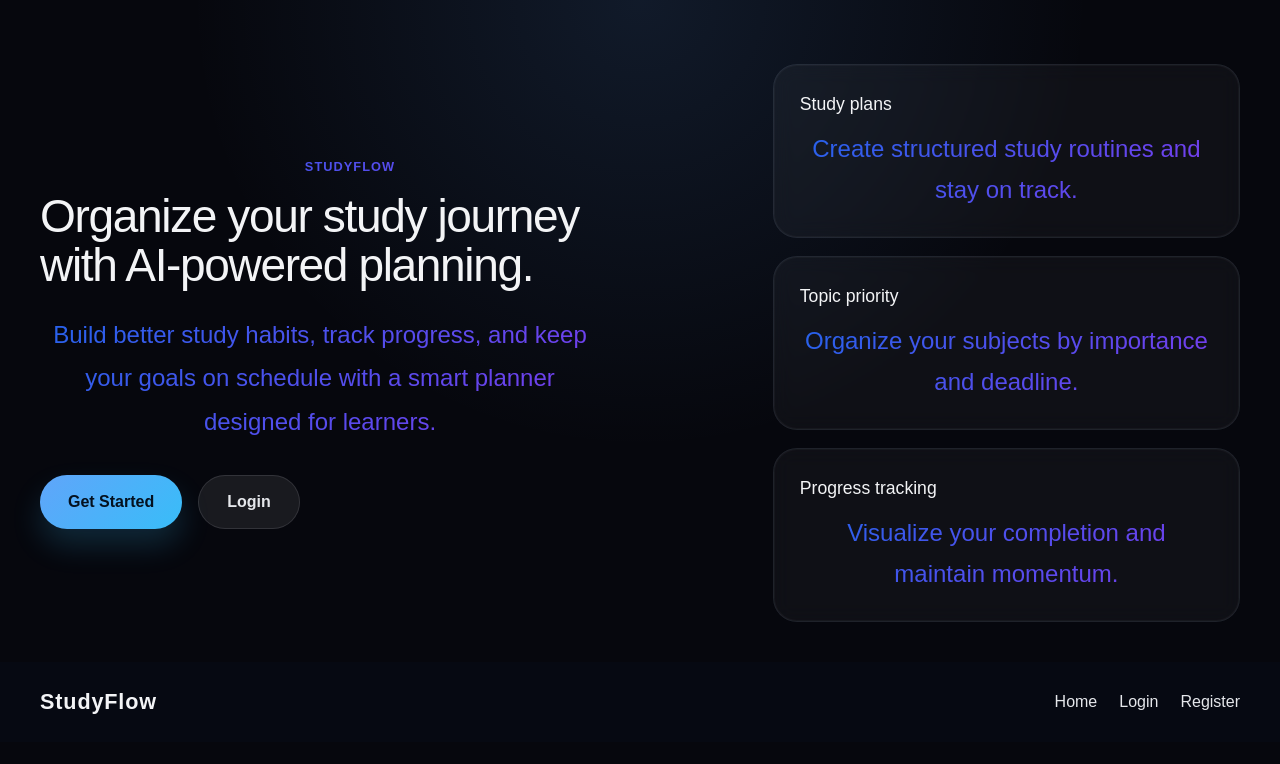
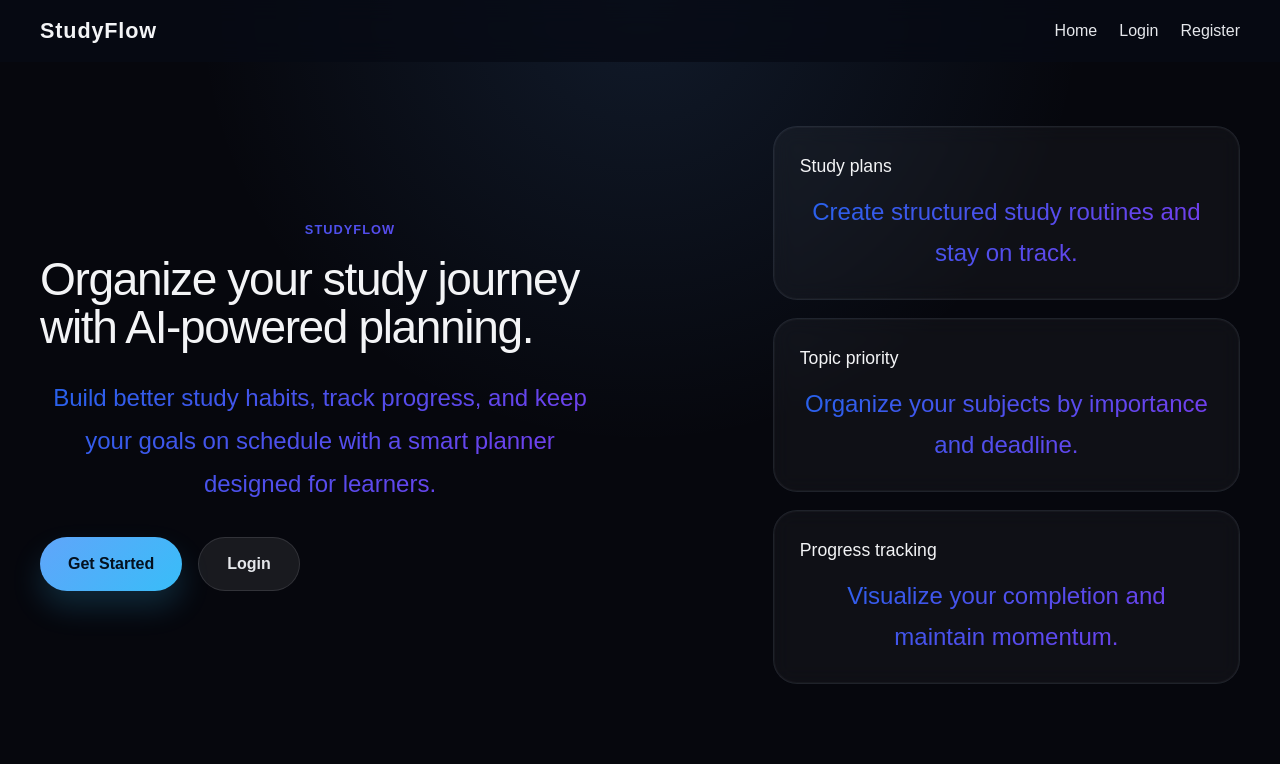
Before and after one commit to Ashmit-1/studyflow, a React (Vite) app in the folder FrontEnd/: page / in a window 1280 px wide. Shown: the top 764 px of the page. Built offline with nearby package versions, Linux system fonts and the light colour scheme.

Commit message:
feat: add navigation bar to Home page and adjust padding in styles

```diff
--- a/FrontEnd/src/pages/Home.jsx
+++ b/FrontEnd/src/pages/Home.jsx
@@ -4,6 +4,15 @@ import "../styles/home.css";
 export default function Home() {
   return (
     <div className="home-page">
+      <nav className="home-nav">
+        <div className="nav-brand">StudyFlow</div>
+        <div className="nav-links">
+          <Link to="/">Home</Link>
+          <Link to="/login">Login</Link>
+          <Link to="/register">Register</Link>
+        </div>
+      </nav>
+
       <header className="hero-section">
         <div className="hero-content">
           <p className="eyebrow">StudyFlow</p>
@@ -36,15 +45,6 @@ export default function Home() {
         </div>
       </header>
 
-      <nav className="home-nav">
-        <div className="nav-brand">StudyFlow</div>
-        <div className="nav-links">
-          <Link to="/">Home</Link>
-          <Link to="/login">Login</Link>
-          <Link to="/register">Register</Link>
-        </div>
-      </nav>
-
       <section className="feature-grid">
         <article>
           <h3>Smart Study Dashboard</h3>
--- a/FrontEnd/src/styles/home.css
+++ b/FrontEnd/src/styles/home.css
@@ -25,7 +25,7 @@ body {
     display: flex;
     justify-content: space-between;
     align-items: center;
-    padding: 24px 40px;
+    padding: 15px 40px;
     position: sticky;
     top: 0;
     z-index: 10;
--- a/FrontEnd/src/styles/student_nav.css
+++ b/FrontEnd/src/styles/student_nav.css
@@ -1,11 +1,12 @@
 .navbar {
     background-color: #333;
     color: white;
-    padding: 10px 20px;
+    padding: 10px 40px;
     display: flex;
     justify-content: flex-end;
     align-items: center;
     background-image: linear-gradient(120deg, #00022c, #021fa4);
+    position: sticky;
 }
 
 .navbar-title {
```
